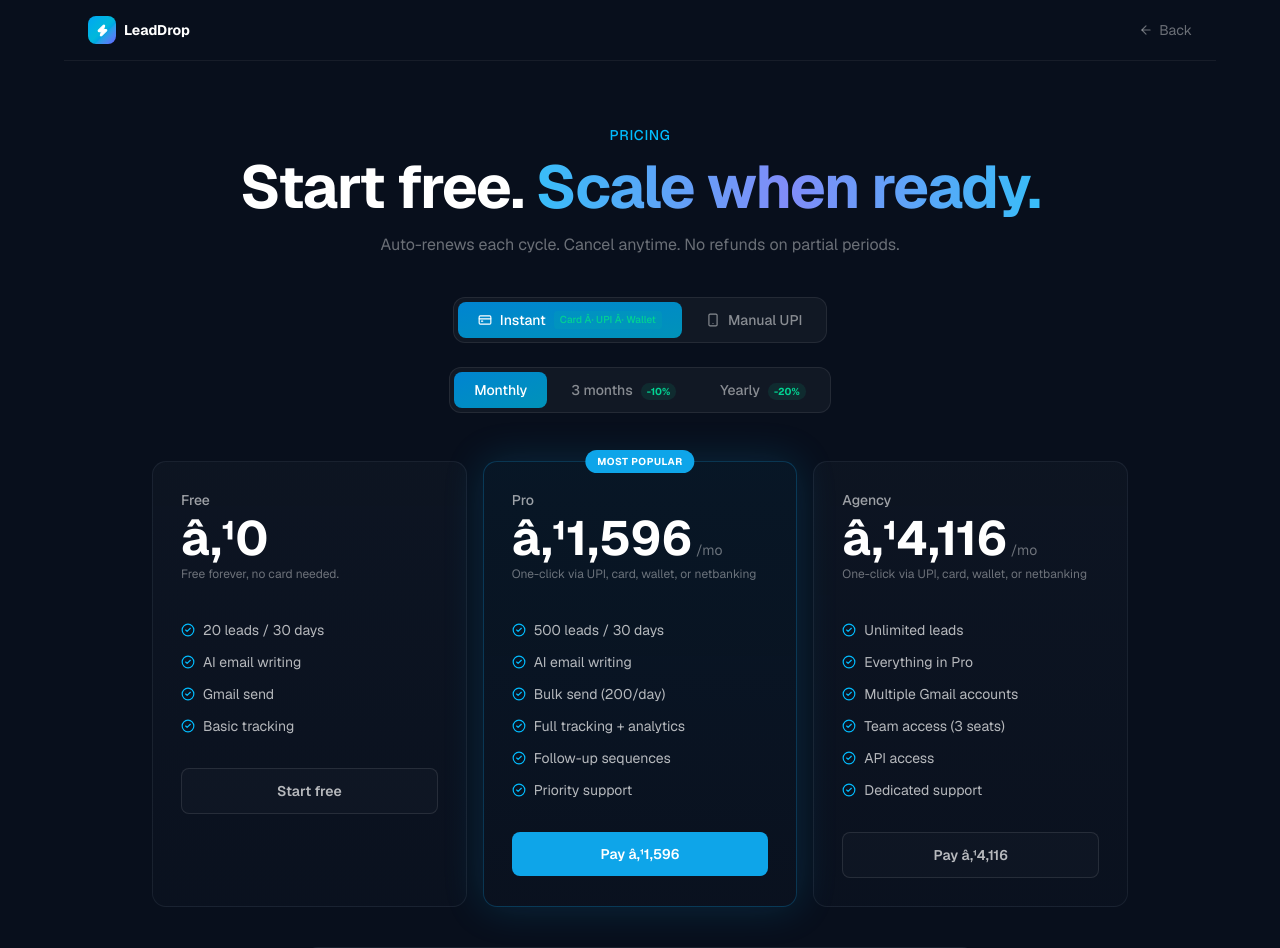
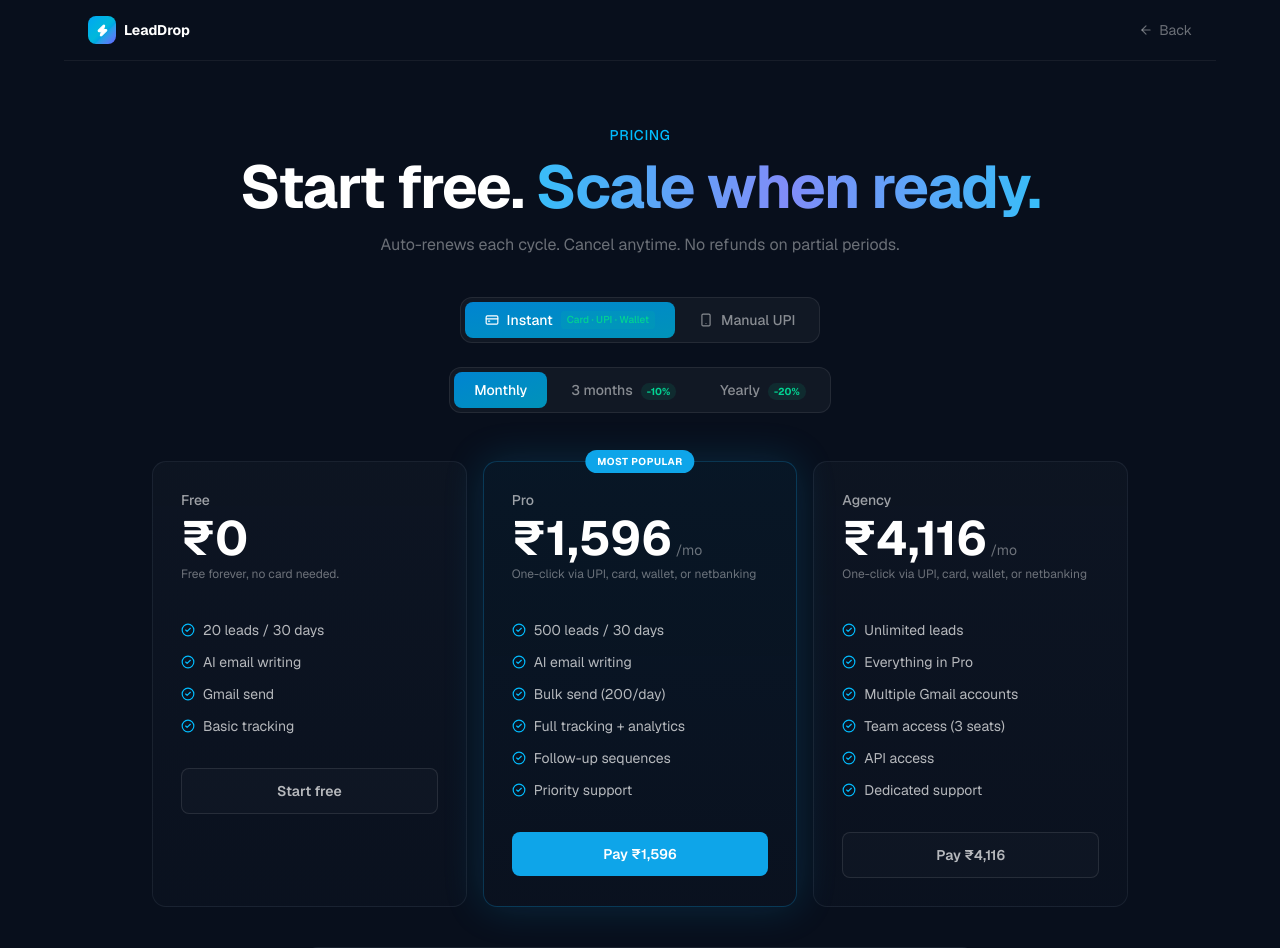
Before and after one commit to anikmarketing07-lang/Paradrop, a Next.js app: page /pricing in a window 1280 px wide. Shown: the top 948 px of the page. Built offline with nearby package versions, Linux system fonts and the light colour scheme.

Commit message:
Fix UTF-8 mojibake (rupee, em-dash, middot, infinity)

```diff
--- a/app/admin/page.tsx
+++ b/app/admin/page.tsx
@@ -103,7 +103,7 @@
                   <div className="flex items-center gap-2 mb-1">
                     <span className="font-medium text-sm text-white">{p.userName}</span>
                     <span className="text-[10px] uppercase tracking-wider font-bold text-sky-400 bg-sky-400/10 px-2 py-0.5 rounded-full">
-                      {p.plan} Â· {p.interval}
+                      {p.plan} · {p.interval}
                     </span>
                   </div>
                   <div className="text-xs text-white/40">{p.email}</div>
@@ -112,7 +112,7 @@
                   </div>
                 </div>
                 <div className="text-right shrink-0">
-                  <div className="text-lg font-bold text-white">â‚¹{p.amount.toLocaleString("en-IN")}</div>
+                  <div className="text-lg font-bold text-white">₹{p.amount.toLocaleString("en-IN")}</div>
                   <div className="text-[10px] text-white/30">{new Date(p.submittedAt).toLocaleString()}</div>
                 </div>
                 <div className="flex gap-2 shrink-0">
--- a/app/app/page.tsx
+++ b/app/app/page.tsx
@@ -297,7 +297,7 @@
                   </div>
                   <div className="flex-1 min-w-0">
                     <div className="font-medium text-sm text-white">{lead.name}</div>
-                    <div className="text-xs text-white/40">{lead.role} Â· {lead.company}</div>
+                    <div className="text-xs text-white/40">{lead.role} · {lead.company}</div>
                   </div>
                   <div className="hidden md:block text-xs text-white/30">{lead.location}</div>
                   <div className="flex items-center gap-1 text-xs text-emerald-400 bg-emerald-400/10 px-2 py-1 rounded-full shrink-0">
--- a/app/page.tsx
+++ b/app/page.tsx
@@ -219,7 +219,7 @@
         <div className="inline-flex items-center gap-2 px-3 py-1.5 rounded-full bg-sky-600/10 border border-sky-600/30 text-sky-300 text-xs font-medium mb-8 fade-up">
           <Sparkles size={12} className="text-cyan-400" />
           <span className="shimmer-text font-semibold">New:</span>
-          AI-personalized outreach for freelancers Â· 2,400+ freelancers & sales reps
+          AI-personalized outreach for freelancers · 2,400+ freelancers & sales reps
         </div>
 
         <h1 className="text-5xl md:text-7xl lg:text-8xl font-bold tracking-tight leading-[1.05] mb-8 fade-up-delay-1">
@@ -459,7 +459,7 @@
                 </div>
                 <div className="flex-1 min-w-0">
                   <div className="text-sm font-medium text-white truncate">{t.name}</div>
-                  <div className="text-xs text-white/40 truncate">{t.role} Â· {t.location}</div>
+                  <div className="text-xs text-white/40 truncate">{t.role} · {t.location}</div>
                 </div>
               </div>
             </div>
@@ -552,7 +552,7 @@
             Get started — it&apos;s free
             <ArrowRight size={18} />
           </Link>
-          <p className="text-white/20 text-xs mt-4">No credit card Â· Cancel anytime Â· 2,400+ freelancers using it</p>
+          <p className="text-white/20 text-xs mt-4">No credit card · Cancel anytime · 2,400+ freelancers using it</p>
         </div>
       </section>
 
--- a/app/pricing/page.tsx
+++ b/app/pricing/page.tsx
@@ -237,7 +237,7 @@
                   : "text-white/50 hover:text-white"
               }`}
             >
-              <CreditCard size={14} /> Instant <span className="text-[10px] bg-emerald-400/10 text-emerald-400 px-1.5 py-0.5 rounded">Card Â· UPI Â· Wallet</span>
+              <CreditCard size={14} /> Instant <span className="text-[10px] bg-emerald-400/10 text-emerald-400 px-1.5 py-0.5 rounded">Card · UPI · Wallet</span>
             </button>
             <button
               onClick={() => setPayMethod("upi")}
@@ -296,10 +296,10 @@
                   <div className="text-sm font-medium text-white/60 mb-1">{p.name}</div>
                   <div className="flex items-baseline gap-1 mb-1">
                     {p.basePrice === 0 ? (
-                      <span className="text-5xl font-bold text-white">â‚¹0</span>
+                      <span className="text-5xl font-bold text-white">₹0</span>
                     ) : (
                       <>
-                        <span className="text-5xl font-bold text-white">â‚¹{price.totalINR.toLocaleString("en-IN")}</span>
+                        <span className="text-5xl font-bold text-white">₹{price.totalINR.toLocaleString("en-IN")}</span>
                         <span className="text-white/40 text-sm">/{interval === "monthly" ? "mo" : interval === "quarterly" ? "3mo" : "yr"}</span>
                       </>
                     )}
@@ -308,7 +308,7 @@
                     {p.basePrice === 0
                       ? "Free forever, no card needed."
                       : isUpi
-                      ? `Manual UPI Â· pay then submit txn ID`
+                      ? `Manual UPI · pay then submit txn ID`
                       : `One-click via UPI, card, wallet, or netbanking`}
                   </p>
                 </div>
@@ -338,7 +338,7 @@
                         : "border border-white/10 bg-white/[0.02] text-white/70 hover:text-white hover:border-white/20 hover:bg-white/[0.05]"
                     }`}
                   >
-                    Pay â‚¹{price.totalINR.toLocaleString("en-IN")} via UPI
+                    Pay ₹{price.totalINR.toLocaleString("en-IN")} via UPI
                   </button>
                 ) : (
                   <button
@@ -351,7 +351,7 @@
                     } disabled:opacity-50`}
                   >
                     {loading === p.stripePlan ? <Loader2 size={14} className="animate-spin" /> : null}
-                    Pay â‚¹{price.totalINR.toLocaleString("en-IN")}
+                    Pay ₹{price.totalINR.toLocaleString("en-IN")}
                   </button>
                 )}
               </div>
@@ -462,9 +462,9 @@
             <div className="flex items-center justify-between mb-6">
               <div>
                 <div className="text-xs text-sky-400 font-semibold uppercase tracking-wider mb-1">
-                  {data.plan.name} Â· {intervalLabel(interval)}
+                  {data.plan.name} · {intervalLabel(interval)}
                 </div>
-                <h2 className="text-2xl font-bold">Pay â‚¹{amount.toLocaleString("en-IN")}</h2>
+                <h2 className="text-2xl font-bold">Pay ₹{amount.toLocaleString("en-IN")}</h2>
               </div>
               <button onClick={onClose} className="text-white/40 hover:text-white text-2xl">Ã—</button>
             </div>
@@ -475,7 +475,7 @@
 
             <div className="text-center mb-4">
               <p className="text-xs text-white/40 mb-1">Scan with any UPI app</p>
-              <p className="text-xs text-white/40">GPay Â· PhonePe Â· Paytm Â· BHIM Â· Slice</p>
+              <p className="text-xs text-white/40">GPay · PhonePe · Paytm · BHIM · Slice</p>
             </div>
 
             <div className="bg-white/[0.04] border border-white/[0.08] rounded-lg p-3 mb-4 space-y-1">
@@ -489,7 +489,7 @@
               </div>
               <div className="flex justify-between text-xs">
                 <span className="text-white/40">Amount</span>
-                <span className="text-white font-semibold">â‚¹{amount.toLocaleString("en-IN")} (fixed)</span>
+                <span className="text-white font-semibold">₹{amount.toLocaleString("en-IN")} (fixed)</span>
               </div>
               <div className="flex justify-between text-xs">
                 <span className="text-white/40">Note</span>
```
